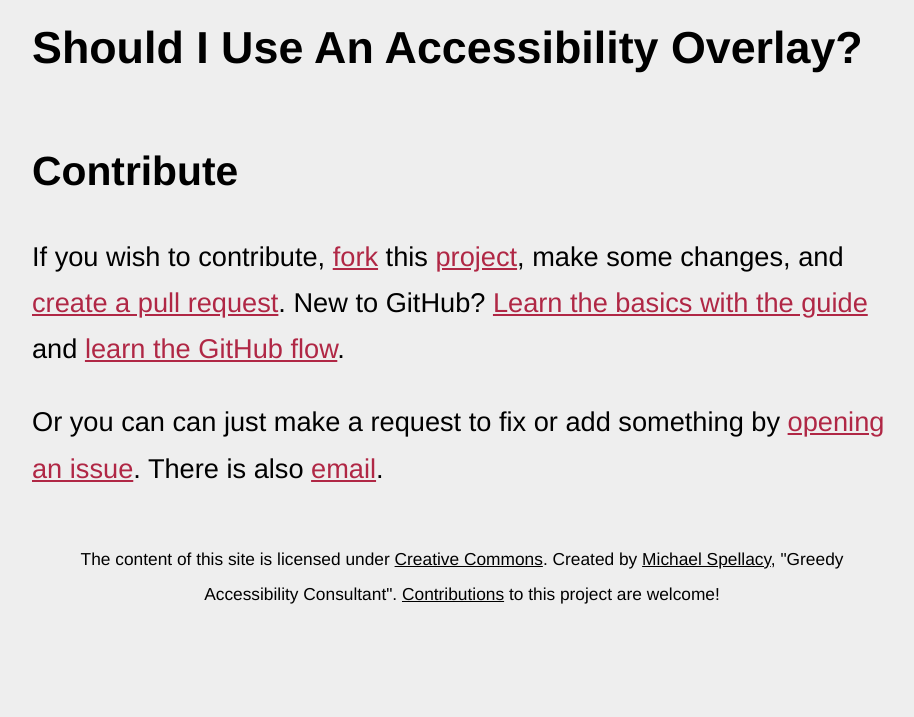
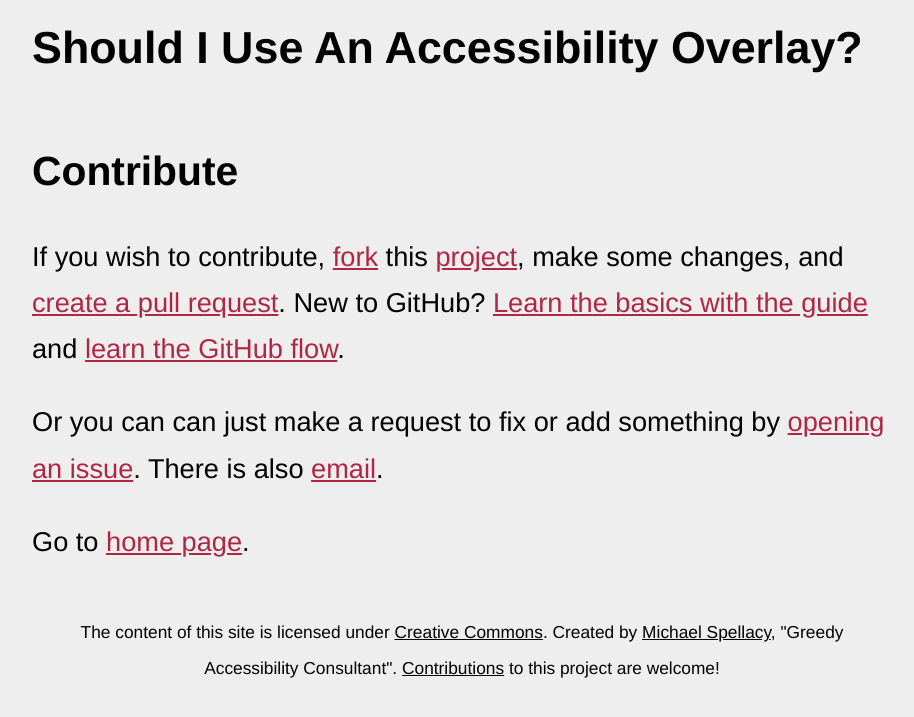
Before and after one commit to michaelspellacy/shouldiuseanaccessibilityoverlay-com, a Jekyll site: the page built from contribute.html, in a window 1280 px wide. Shown: the top 717 px of the page, without its empty margins (178-1092 px from the left). Built offline with Jekyll 4.4.1, drawn with Linux system fonts in a browser that asks for light colours.

Commit message:
Update contribute.html

```diff
--- a/contribute.html
+++ b/contribute.html
@@ -6,3 +6,5 @@
 <p>If you wish to contribute, <a href="https://guides.github.com/activities/forking/">fork</a> this <a href="{{ site.repo }}">project</a>, make some changes, and <a href="https://guides.github.com/activities/forking/#making-a-pull-request">create a pull request</a>. New to GitHub? <a href="https://guides.github.com/activities/hello-world/">Learn the basics with the guide</a> and <a href="https://guides.github.com/introduction/flow/">learn the GitHub flow</a>.</p>
 
 <p>Or you can can just make a request to fix or add something by <a href="{{ site.repo }}/issues">opening an issue</a>. There is also <a href="mailto:{{ site.owner-email }}">email</a>.</p>
+
+<p>Go to <a href="/">home page</a>.</p>
```
